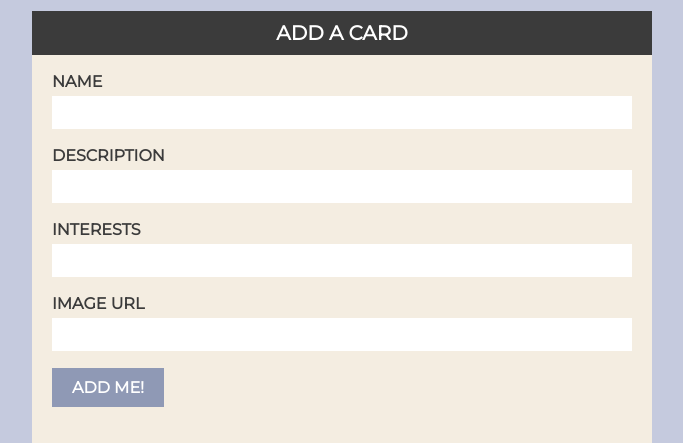
After one commit to brian-hornbrook/villain-trading-cards, a Flask app: page /add in a window 1280 px wide. The commit adds this page. Shown: the part 361-804 px from the top of the page, without its empty margins (298-981 px from the left). Run offline with Flask 2, Linux system fonts and the light colour scheme; some libraries are stand-ins or nearby versions.

Commit message:
added static files and returned jsonify objects

```diff
--- a/app.py
+++ b/app.py
@@ -26,11 +26,19 @@ def villain_cards():
   return app.send_static_file("villain.html")
 
 # Villains
-@app.route("/api/villains", methods=["GET"])
+@app.route("/api/villains/", methods=["GET"])
 def get_villains():
 	villains = Villain.query.all()
 	data = []
-	return
+	for villain in villains:
+		data.append({
+			"name": villain.name,
+			"description": villain.description,
+			"interests": villain.interests,
+			"url": villain.url,
+			"date_added": villain.date_added
+		})
+	return jsonify(data)
 
 @app.route("/add")
 def add():
@@ -73,7 +81,7 @@ def add_villain():
     new_villain = Villain(name=name,description=description, interests=interests, url=url)
     db.session.add(new_villain)
     db.session.commit()
-    return
+    return jsonify({"status": "success"})
 
 @app.route("/api/villains/delete", methods=["POST"])
 def delete_villain():
@@ -82,7 +90,7 @@ def delete_villain():
   if villain:
     db.session.delete(villain)
     db.session.commit()
-    return
+    return jsonify({"status": "sucess"})
   else:
     return jsonify({"errors": ["Oops! A villain with that name doesn't exist!"]})
 
--- /dev/null
+++ b/static/addvillain.html
@@ -0,0 +1,46 @@
+<html>
+
+<head>
+  <script src="https://kit.fontawesome.com/8391330468.js" crossorigin="anonymous">
+	</script>
+  <link href="https://fonts.googleapis.com/css?family=Montserrat|Open+Sans&display=swap" rel="stylesheet">
+  <link rel= "stylesheet" type= "text/css" href= "static/villain.css">
+  <script src="https://ajax.googleapis.com/ajax/libs/jquery/2.1.4/jquery.min.js"></script>
+  <script type="text/javascript" src="static/addvillain.js"></script>
+</head>
+<body>
+	<div class="header">
+		<a href="/" class="logo"><img src="https://s3.amazonaws.com/media.skillcrush.com/skillcrush/wp-content/uploads/2019/09/superlogo.png" alt="logo"></a>
+    <div class="header-right">
+      <a href="/add"><i class="fas fa-plus"></i> add card</a>
+      <a href="/delete"><i class="fas fa-times"> </i> remove card</a>
+    </div>
+  </div>
+  <div class="content">
+    <div class="form">
+    <h2>ADD A CARD</h2>
+    <div id="errors">
+    </div>
+    <form id="form">
+        <div class="form-input">
+        <label for="name">name</label>
+        <input type="text" name="name"/>
+      </div>
+  <div class="form-input">
+        <label for="description">description</label>
+        <input type="text" name="description"/>
+      </div>
+  <div class="form-input">
+        <label for="interests">interests</label>
+        <input type="text" name="interests"/>
+      </div>
+  <div class="form-input">
+        <label for="image url">image url</label>
+        <input type="text" name="url"/>
+      </div>
+      <button id="submit" type="submit">Add Me!</button>
+    </form>
+  </div>
+  </div>
+</body>
+</html>
--- /dev/null
+++ b/static/addvillain.js
@@ -0,0 +1,28 @@
+$(document).ready(() => {
+    document.getElementById('form').onsubmit = handleAddForm;
+  });
+
+  function handleAddForm(event){
+    event.preventDefault();
+
+    var name = $("input[name='name']").val();
+    var description = $("input[name='description']").val();
+    var interests = $("input[name='interests']").val();
+    var url = $("input[name='url']").val();
+
+    $.post("/api/villains/add", {
+      "name":name,
+      "description":description,
+      "interests":interests,
+      "url":url,
+      "date_added": new Date()
+    }, function(data){
+      if (data.errors !== undefined) {
+        document.getElementById("errors").innerHTML = data.errors.map((error) => (`<div class="error">${error}</div>`)).join("");
+      } else {
+        window.location = "/";
+      }
+    })
+
+    return false;
+  }
--- a/static/villain.css
+++ b/static/villain.css
@@ -186,3 +186,10 @@ body {
   .form-input {
       margin-left: 20px;
   }
+
+  .error {
+    margin: 10px;
+    background: red;
+    color: white;
+    padding: 10px;
+  }
```
Also changed, not shown: static/deletevillain.html (added, +32 -0 lines), static/deletevillain.js (added, +18 -0 lines), static/villain.html (added, +23 -0 lines), static/villain.js (added, +9 -0 lines), villain.db (added).
